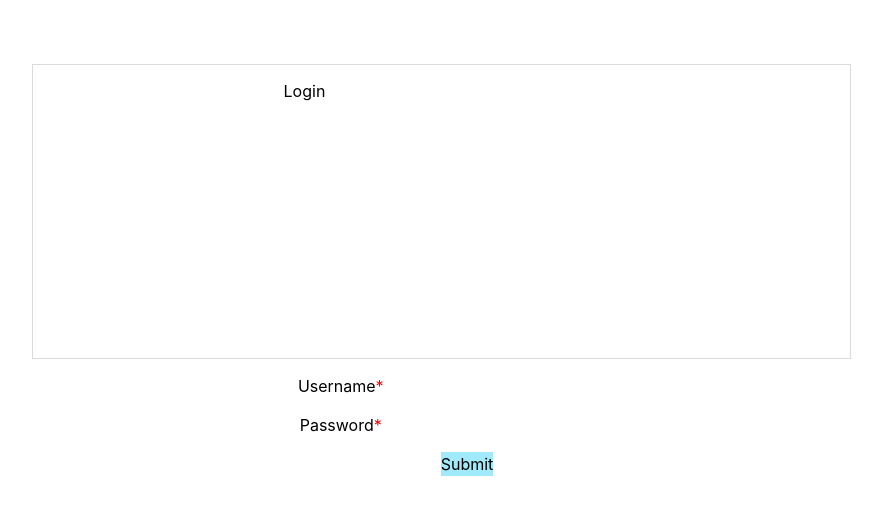
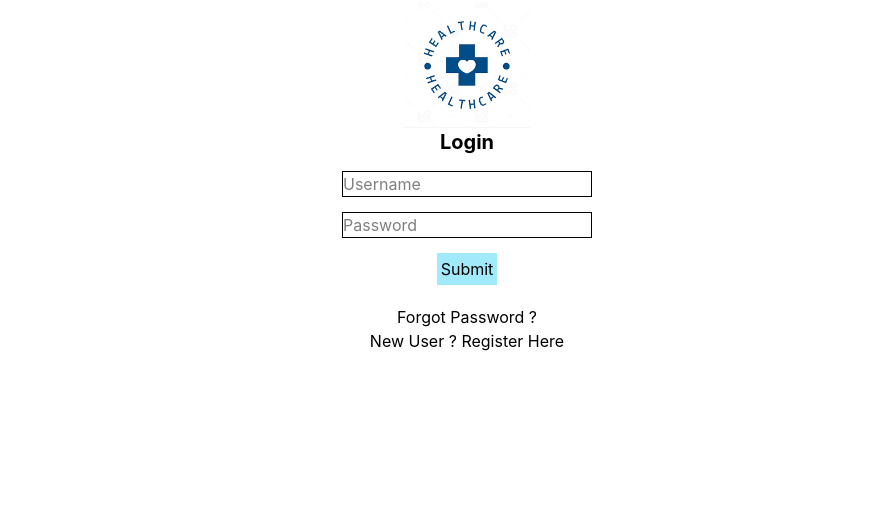
Before and after one commit to priya-1502/chronic-disease-management, a React (Create React App) app: page /login in a window 1280 px wide. Shown: the top 514 px of the page, without its empty margins (173-1055 px from the left). Built offline with nearby package versions, Linux system fonts and the light colour scheme.

Commit message:
ADD Login and Forgot Password

```diff
--- /dev/null
+++ b/src/components/ForgotPassword.js
@@ -0,0 +1,25 @@
+import React from 'react'
+import { Link } from 'react-router'
+
+const ForgotPassword = () => {
+  return (
+    <div className='p-20'>
+        <h1 className='text-xl font-bold'> Forgot Password </h1>
+
+        <h2 className='pt-10 pb-10'> Don't Worry we got you covered!!</h2>
+
+        <input placeholder="Email Address" type="text" className="border-1 " />
+
+        <button className='bg-gray-500 hover:bg-gray-700 text-white font-bold py-2 px-4 rounded mt-5 mb-5 flex justify-start'> Forgot Password </button>
+
+        <button className='bg-gray-500 hover:bg-gray-700 text-white font-bold py-2 px-4 rounded mt-5 mb-5 flex justify-start'>
+
+        <Link to="/"> Go back to homepage</Link>
+
+        </button>
+
+    </div>
+  )
+}
+
+export default ForgotPassword
--- a/src/components/Login.js
+++ b/src/components/Login.js
@@ -1,6 +1,8 @@
 import React from "react";
 import '../App.css'
 import { useState } from "react";
+import logo from '../images/login.png'
+import { Link } from "react-router";
 
 function Login() {
 
@@ -11,19 +13,35 @@ function Login() {
   return (
     <>
     <div>
-        <div className="samplelogin">
-          <h1 className="marginleft">Login</h1>
+          <div classname="flex justify-center">
+        <img   class="mx-auto  w-32 h-32" src={logo} alt="image description"/>
         </div>
-        <div className="formalign">
+
+          <h1 className="text-xl font-bold flex justify-center">Login</h1>
+
+
+        <div >
          <form className="App">
 
           <div className="marginconstant">
-            <label>Username</label><span className="mandtory">*</span> <input onChange={(e)=> setUsername(e.target.value)} type="text" />
+
+           <input placeholder="Username" onChange={(e)=> setUsername(e.target.value)} type="text" className="border-1" />
+
          </div>
          <div className="marginconstant">
-            <label>Password</label><span className="mandtory">*</span> <input onChange={(e)=> setPassword(e.target.value)}  type="text" />
+          <input placeholder="Password" onChange={(e)=> setPassword(e.target.value)}  type="text" className="border-1"  />
           </div>
-        <div> <input type={"submit"} style={{ backgroundColor: "#a1eafb" }} /></div>
+        <div>
+
+           <input type={"submit"} style={{ backgroundColor: "#a1eafb" }}  className="p-1 mx-5 mb-5" />
+
+          <div>
+          <Link to="/forgotPassword"> Forgot Password ?</Link>
+          </div>
+
+          <p> New User ?<Link to="/register"> Register Here </Link>  </p>
+
+        </div>
           </form>
           </div>
 
--- a/src/index.js
+++ b/src/index.js
@@ -13,6 +13,7 @@ import reportWebVitals from './reportWebVitals';
 import Registration from './components/Registration';
 import Login from './components/Login';
 import About from './components/About/About';
+import ForgotPassword from './components/ForgotPassword';
 
 const queryClient = new QueryClient()
 
@@ -28,6 +29,7 @@ root.render(
         <Route path="/register" element={<Registration />} />
         <Route path="/login" element={<Login />} />
         <Route path="/dashboard" element={<Dashboard />} />
+        <Route path="/forgotPassword" element={<ForgotPassword />} />
       </Routes>
     </BrowserRouter>
     </QueryClientProvider>
```
Also changed, not shown: src/images/login.png (added), src/images/loginlogo.avif (added).
